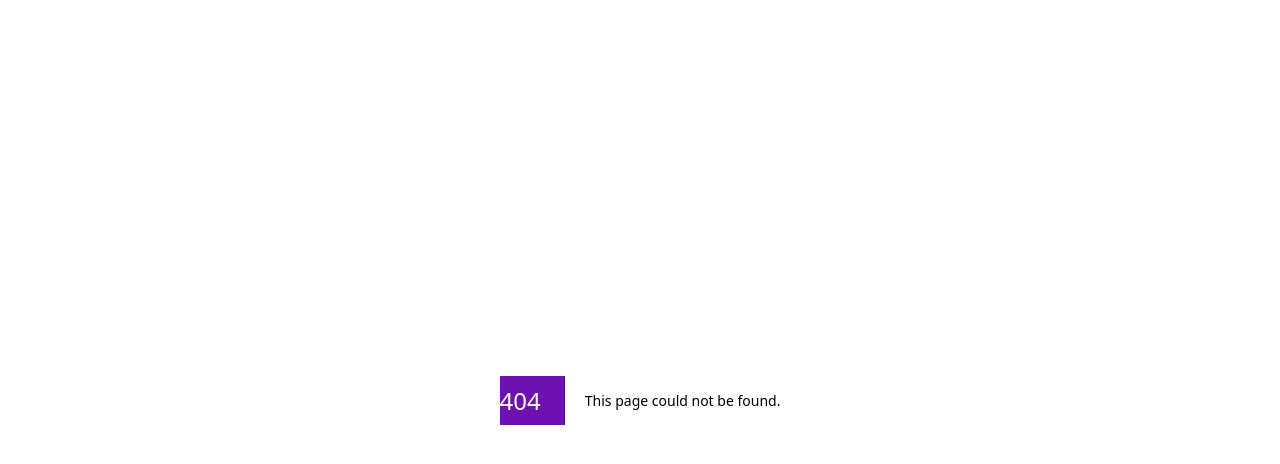
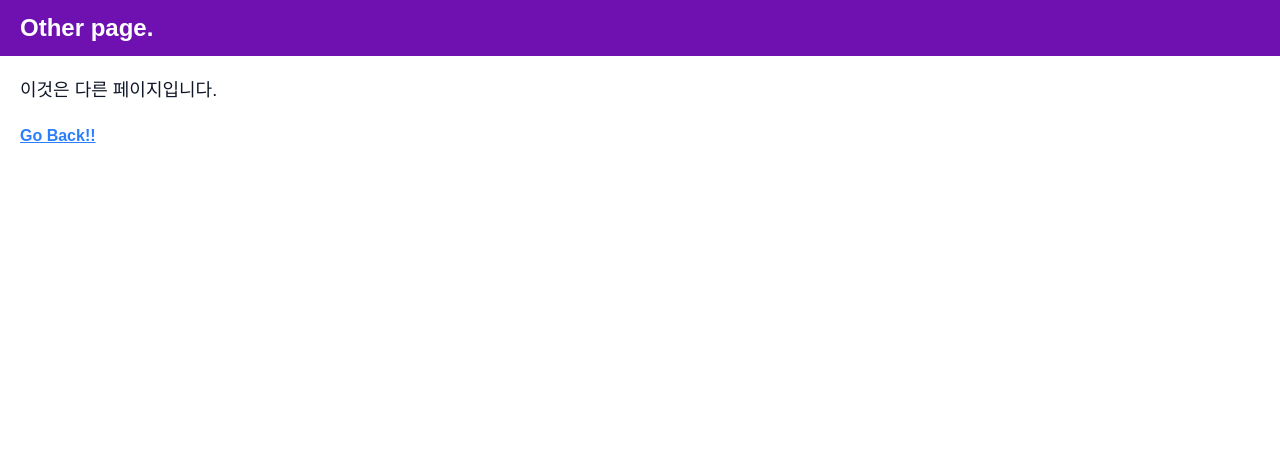
Before and after one commit to Soyeong4250/nextjs_study, a Next.js app in the folder sample_page_router/: page /other in a window 1280 px wide. Before the commit this address had no page. Shown: the top 464 px of the page. Built offline with nearby package versions, Linux system fonts and the light colour scheme.

Commit message:
페이지 라우터 Link 태그 적용

```diff
--- a/sample_page_router/src/pages/index.tsx
+++ b/sample_page_router/src/pages/index.tsx
@@ -1,5 +1,6 @@
 import Image from "next/image";
 import { Geist, Geist_Mono } from "next/font/google";
+import Link from "next/link";
 
 const geistSans = Geist({
   variable: "--font-geist-sans",
@@ -16,6 +17,7 @@ export default function Home() {
     <main>
       <h1>SSG application.</h1>
       <p>This is sample page.</p>
+      <div><Link href="/other">Go "Other".</Link></div>
     </main>
   );
 }
--- /dev/null
+++ b/sample_page_router/src/pages/other.tsx
@@ -0,0 +1,14 @@
+import {Inter} from 'next/font/google';
+import Link from "next/link";
+
+const inter = Inter({ subsets: ['latin']});
+
+export default function Other() {
+    return (
+        <main>
+            <h1>Other page.</h1>
+            <p>이것은 다른 페이지입니다.</p>
+            <div><Link href="/">Go Back!!</Link></div>
+        </main>
+    )
+}
--- a/sample_page_router/src/styles/globals.css
+++ b/sample_page_router/src/styles/globals.css
@@ -25,10 +25,14 @@ body {
   font-family: Arial, Helvetica, sans-serif;
 }
 
-/*  추가  */
 h1 {
   @apply text-2xl font-bold m-0 mb-5 px-5 py-3 text-white bg-purple-800;
 }
 p {
   @apply text-lg m-5 text-gray-900;
 }
+
+/* 링크용 스타일 클래스 */
+a {
+  @apply m-5 font-bold text-blue-500 underline;
+}
```
